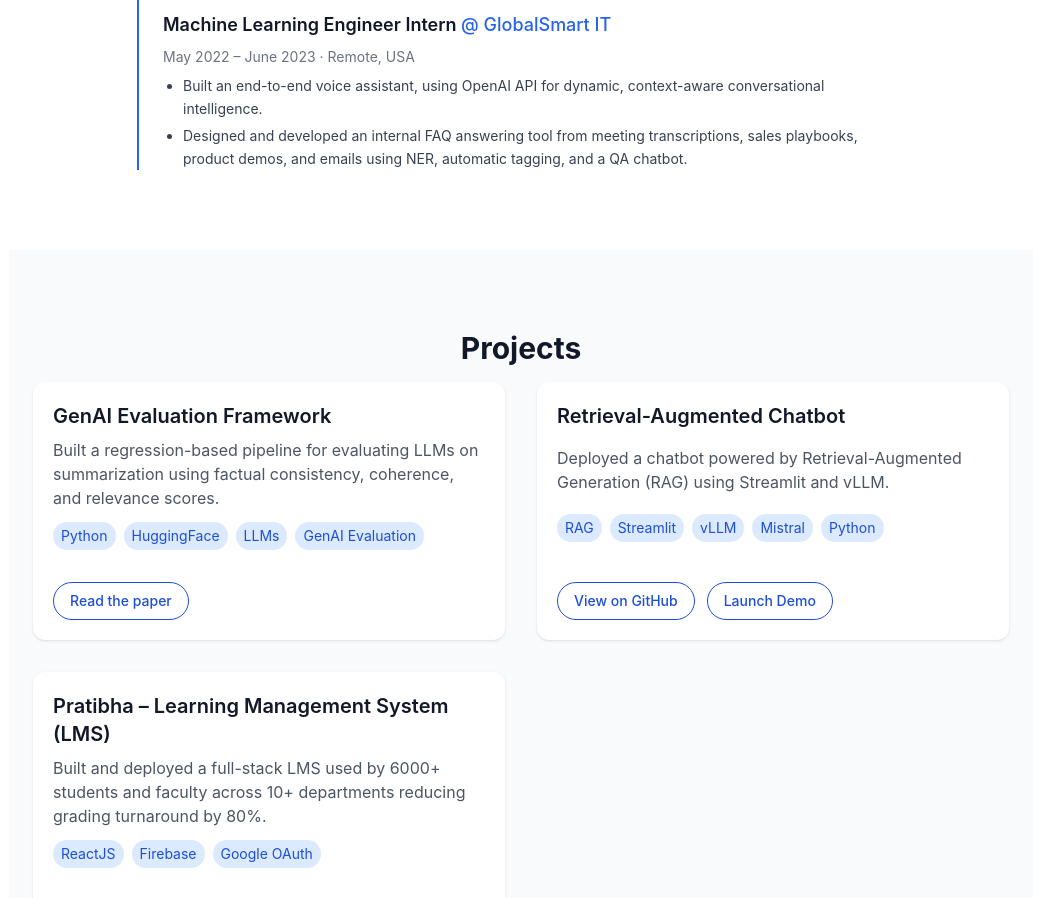
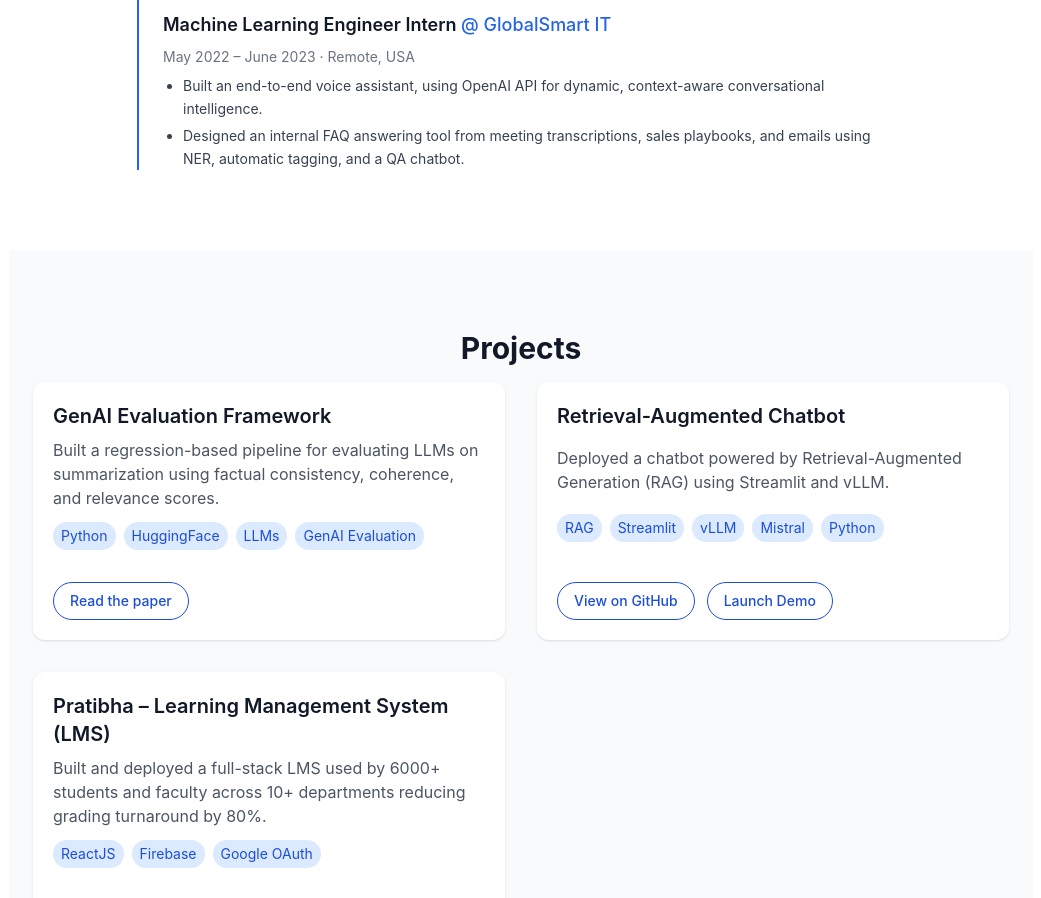
Before and after one commit to Pranchal15/Pranchal-Portfolio, a React (Create React App) app: page / in a window 1280 px wide. Shown: the part 1520-2418 px from the top of the page, without its empty margins (119-1160 px from the left). Built offline with nearby package versions, Linux system fonts and the light colour scheme.

Commit message:
updates in experience

```diff
--- a/public/index.html
+++ b/public/index.html
@@ -9,7 +9,7 @@
       name="description"
       content="Pranchal Agarwal's Portfolio"
     />
-    <link rel="apple-touch-icon" href="%PUBLIC_URL%/logo192.png" />
+    <link rel="apple-touch-icon" href="%PUBLIC_URL%/favicon.ico" />
     <!--
       manifest.json provides metadata used when your web app is installed on a
       user's mobile device or desktop. See https://developers.google.com/web/fundamentals/web-app-manifest/
--- a/src/pages/Experiences.js
+++ b/src/pages/Experiences.js
@@ -37,7 +37,7 @@ const experiences = [
     duration: "May 2022 – June 2023",
     description: [
       "Built an end-to-end voice assistant, using OpenAI API for dynamic, context-aware conversational intelligence.",
-      "Designed and developed an internal FAQ answering tool from meeting transcriptions, sales playbooks, product demos, and emails using NER, automatic tagging, and a QA chatbot.",
+      "Designed an internal FAQ answering tool from meeting transcriptions, sales playbooks, and emails using NER, automatic tagging, and a QA chatbot.",
     ],
   },
 ];
```
